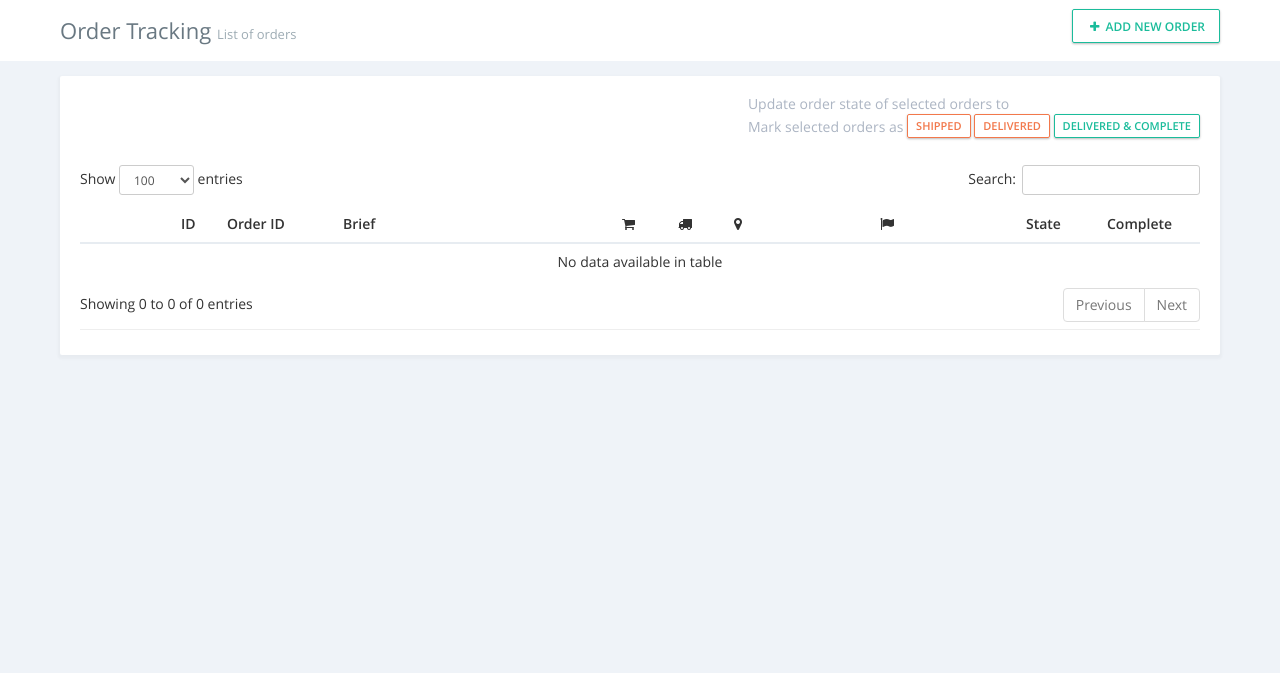
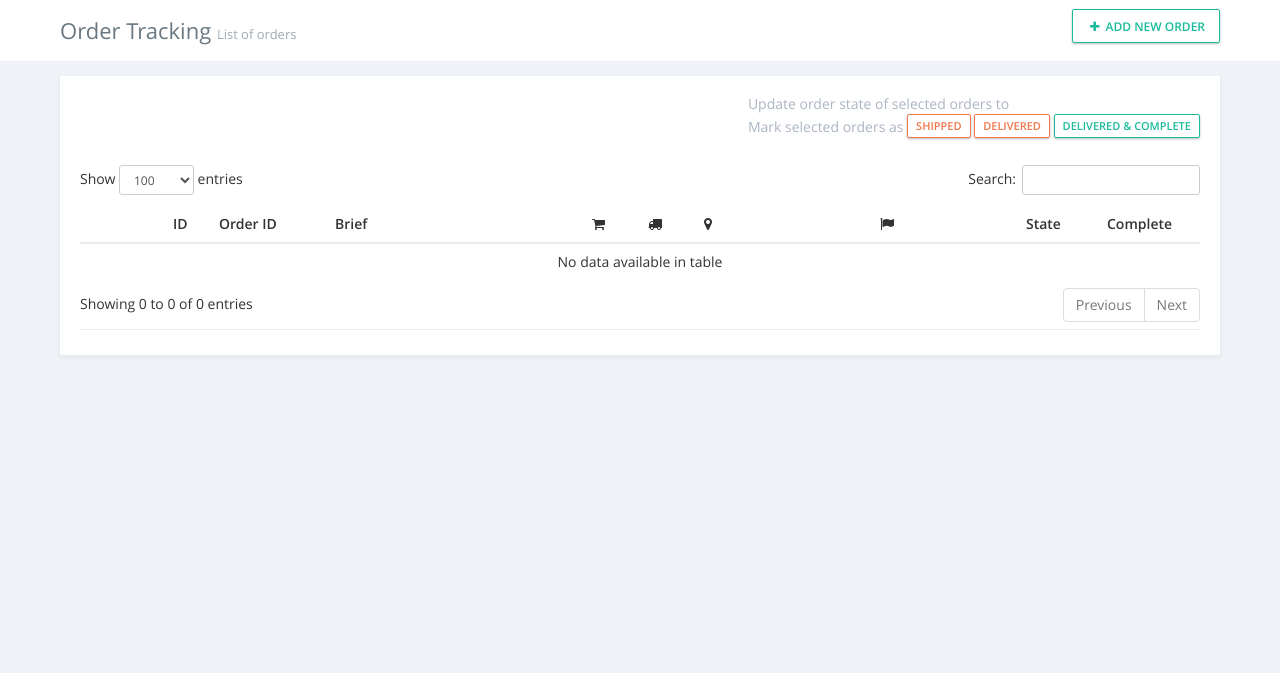
Before and after one commit to domibarton/toolbox, a Django app: template toolbox/ordertracking/templates/ordertracking/order_list.html in a window 1280 px wide. Shown: the part 127-800 px from the top of the page. Run offline with Django 3.2, Linux system fonts and the light colour scheme; the template is opened without the code that fills it, so the values that code supplies are empty; some libraries are stand-ins or nearby versions.

Commit message:
FEATURE: Increased width of shipping#

```diff
--- a/toolbox/ordertracking/static/ordertracking/css/order_list.css
+++ b/toolbox/ordertracking/static/ordertracking/css/order_list.css
@@ -14,11 +14,6 @@ table#order-list-shipping-nr thead th.order-id
     width: 100px;
 }
 
-table#order-list thead th.shipping-nr
-{
-    width: 130px;
-}
-
 table#order-list thead th.ordered,
 table#order-list thead th.shipped
 {
@@ -28,6 +23,11 @@ table#order-list thead th.shipped
 table#order-list-shipping-nr thead th.shipped
 {
     min-width: 160px;
+}
+
+table#order-list thead th.shipping-nr
+{
+    width: 160px;
 }
 
 table#order-list thead th.delivered
```
